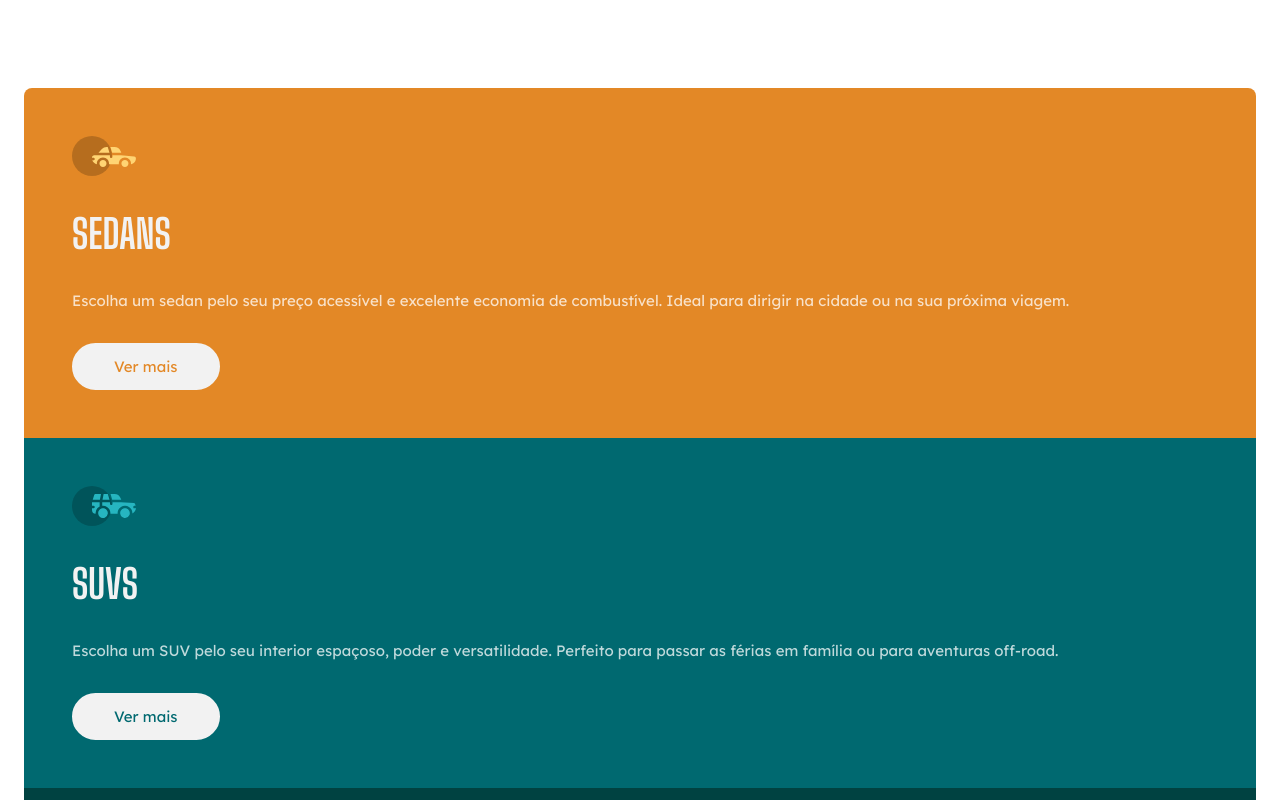
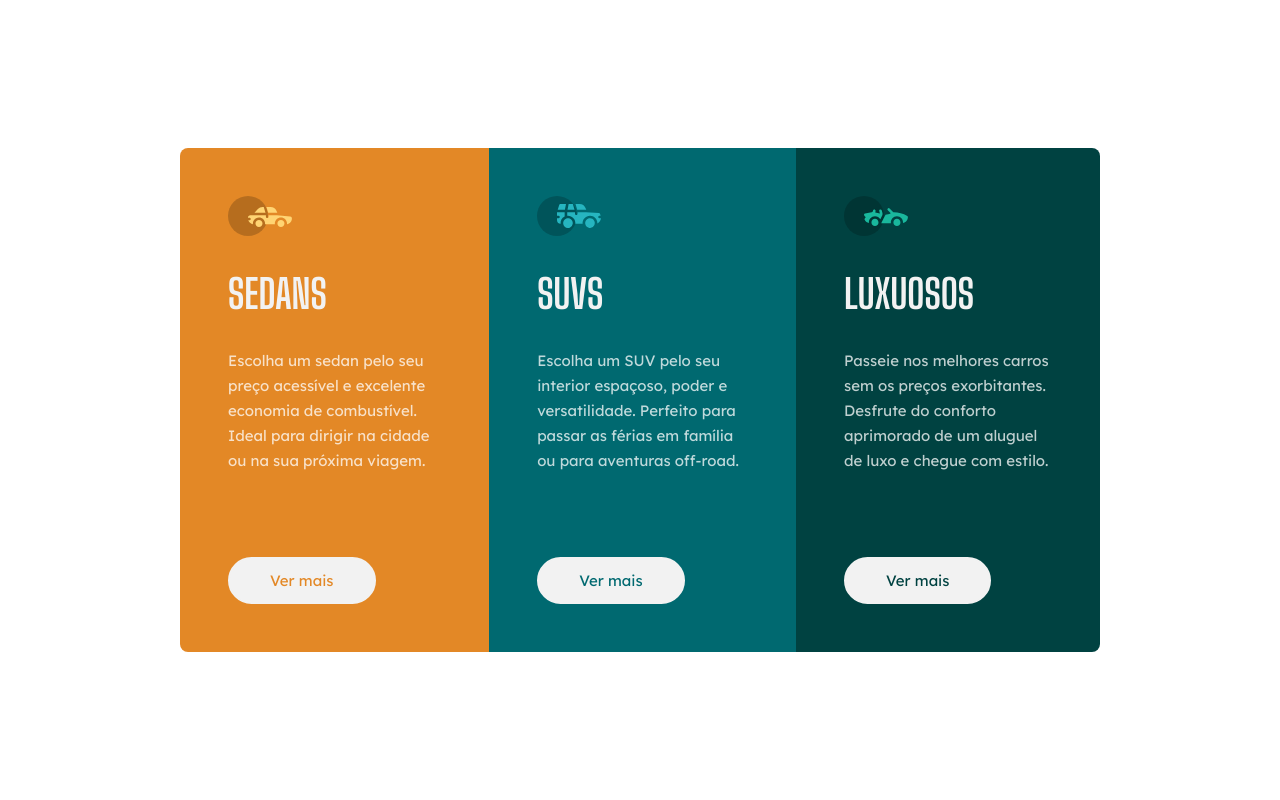
Before and after one commit to firpotas123/carros, a plain HTML site: page index.html in a window 1280 px wide. Shown: the top 800 px of the page. Drawn offline with Linux system fonts and the light colour scheme.

Commit message:
responsividade completa

```diff
--- a/style.css
+++ b/style.css
@@ -73,3 +73,33 @@ section {
 .luxuosos a {
     color: var(--dark-cyan);
 }
+
+@media(min-width: 920px) {
+    body {
+        height: 100vh;
+        display: flex;
+        justify-content: center;
+        align-items: center;
+    }
+    main {
+        display: flex;
+        max-width: 57.5rem;
+    }
+
+    p {
+        margin-bottom: 5.25rem;
+    }
+
+    a:hover {
+        background: transparent;
+        color: var(--gray);
+    }
+
+    .sedans {
+        border-radius: 8px 0 0 8px;
+    }
+
+    .luxuosos {
+        border-radius: 0 8px 8px 0;
+    }
+}
```
